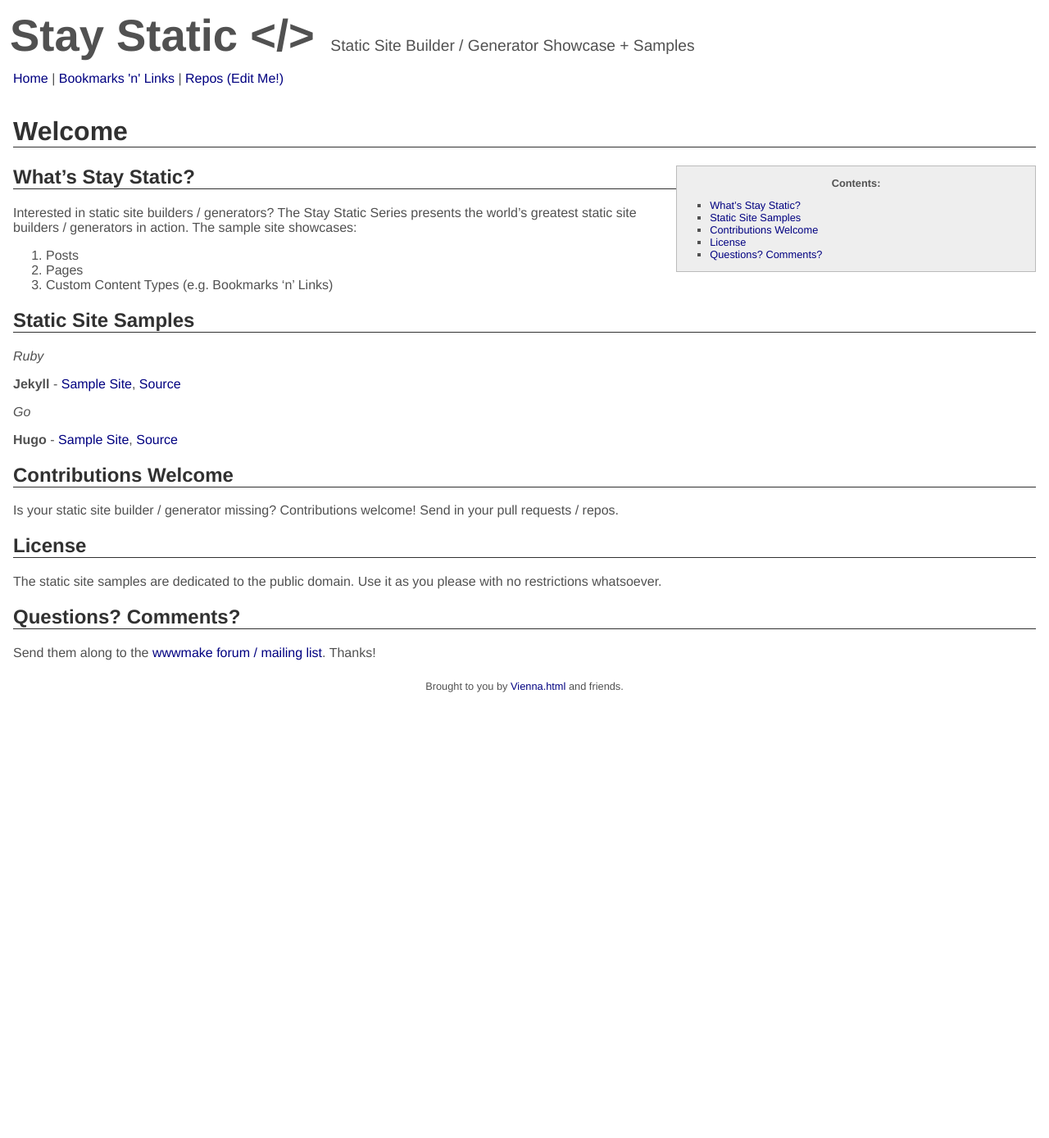
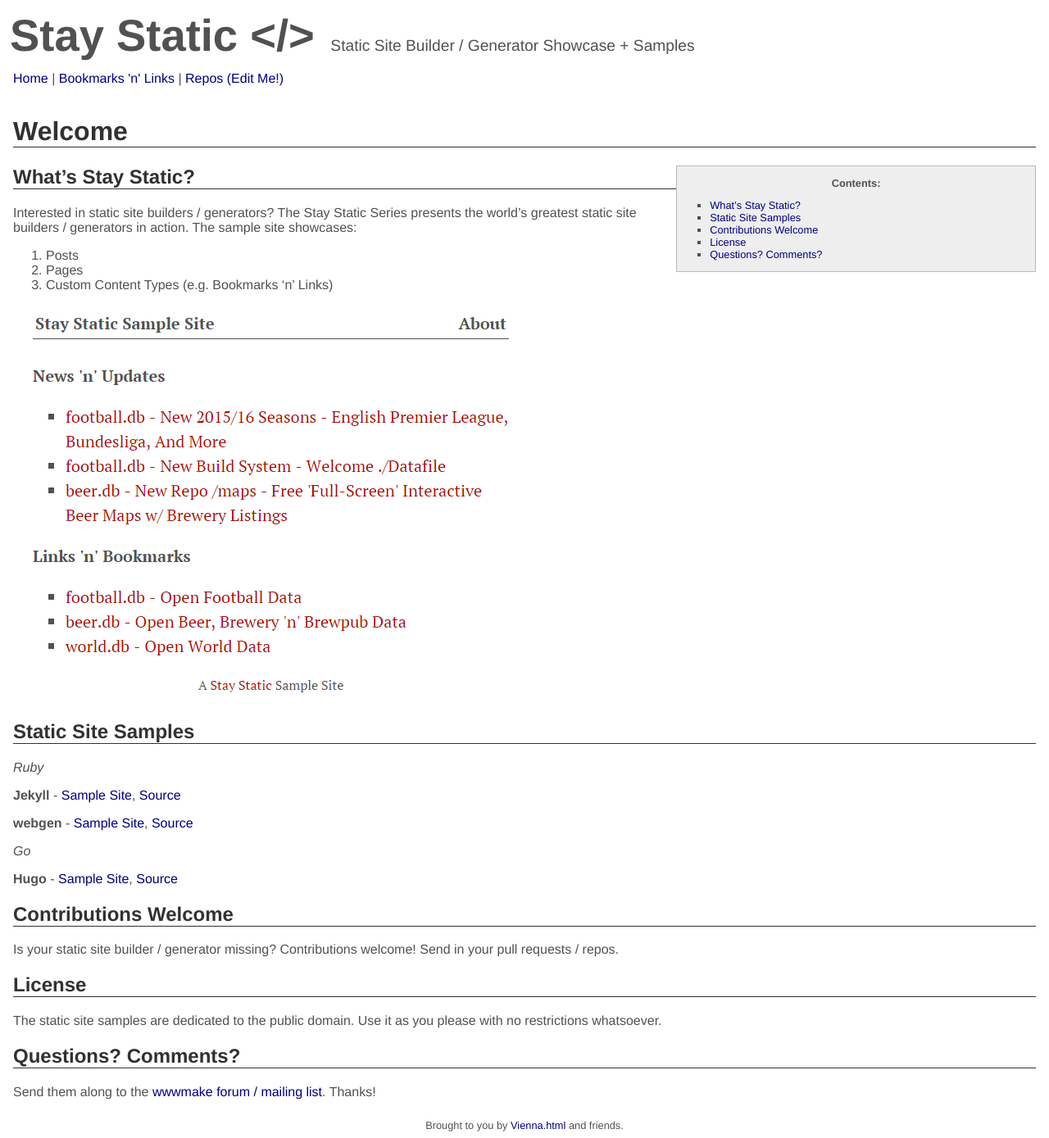
Before and after one commit to staystatic/staystatic.github.io, a Jekyll site: the page built from index.md, in a window 1280 px wide. Shown: the whole page at 82% size. Built offline with Jekyll 4.4.1, drawn with Linux system fonts in a browser that asks for light colours; before the commit the page ends 900 px from its top, so only the background shows below that.

Commit message:
add webgen

```diff
--- a/index.md
+++ b/index.md
@@ -27,6 +27,8 @@
 2. Pages
 3. Custom Content Types (e.g. Bookmarks 'n' Links)
 
+![](i/samplesite.png)
+
 
 ## Static Site Samples  {#samples}
 
@@ -34,9 +36,13 @@
 
 **Jekyll** - [Sample Site](http://staystatic.github.io/sites/jekyll), [Source](https://github.com/staystatic/jekyll)
 
+**webgen** - [Sample Site](http://staystatic.github.io/sites/webgen), [Source](https://github.com/staystatic/webgen)
+
+
 _Go_
 
 **Hugo** - [Sample Site](http://staystatic.github.io/sites/hugo), [Source](https://github.com/staystatic/hugo)
+
 
 <!--
 _JavaScript_
```
Also changed, not shown: i/logo.png (added), i/samplesite.png (added).
